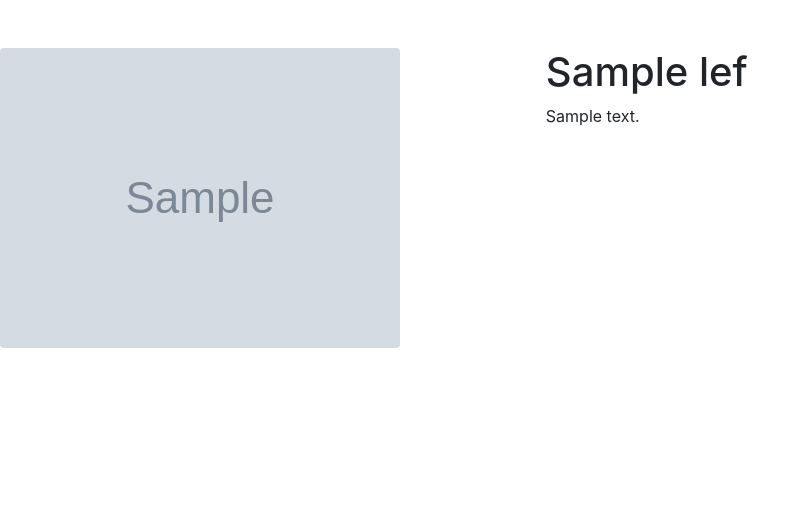
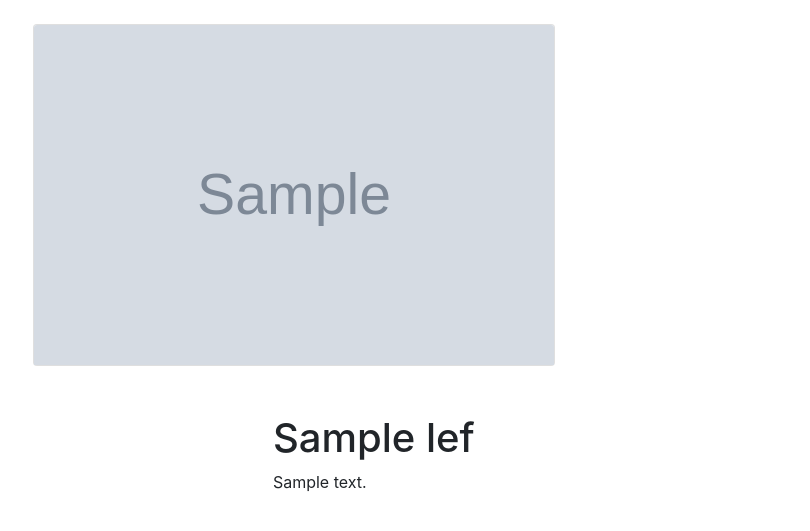
Before and after one commit to rohitrajput-42/cities, a Django app: template home/templates/city.html in a window 1280 px wide. Shown: the part 86-617 px from the top of the page, without its empty margins (0-810 px from the left). Run offline with Django 3.2, Linux system fonts and the light colour scheme; the template is opened without the code that fills it: most values are stand-ins (such as "Sample title", 1, 10 or a date in 2020); grey boxes marked "Sample" are stand-in pictures.

Commit message:
Update city.html

```diff
--- a/home/templates/city.html
+++ b/home/templates/city.html
@@ -37,15 +37,15 @@
 
     {% for lef in lefs %}
     <div class = "row">
-        <div class = "col-lg-5 mx-auto mt-5 ml-4">
-            <img src="{{lef.img.url}}" class="rounded float-left">
-        </div>
 
+      <div class="card mt-4 ml-5">
+        <img src="{{lef.img.url}}" class="card-img-top" style="width: 520px; height: 340px; ">
+      </div>
 
-        <div class = "class col-lg-7 mx-auto mt-5 mr-5">
-            <h1>{{lef.title}}</h1>
-            <p> {{lef.desc}}</p>
-        </div>
+      <div class = "class col-lg-7 mx-auto mt-5 mr-5">
+          <h1>{{lef.title}}</h1>
+          <p> {{lef.desc}}</p>
+      </div>
     </div>
     {% endfor %}
 
```
